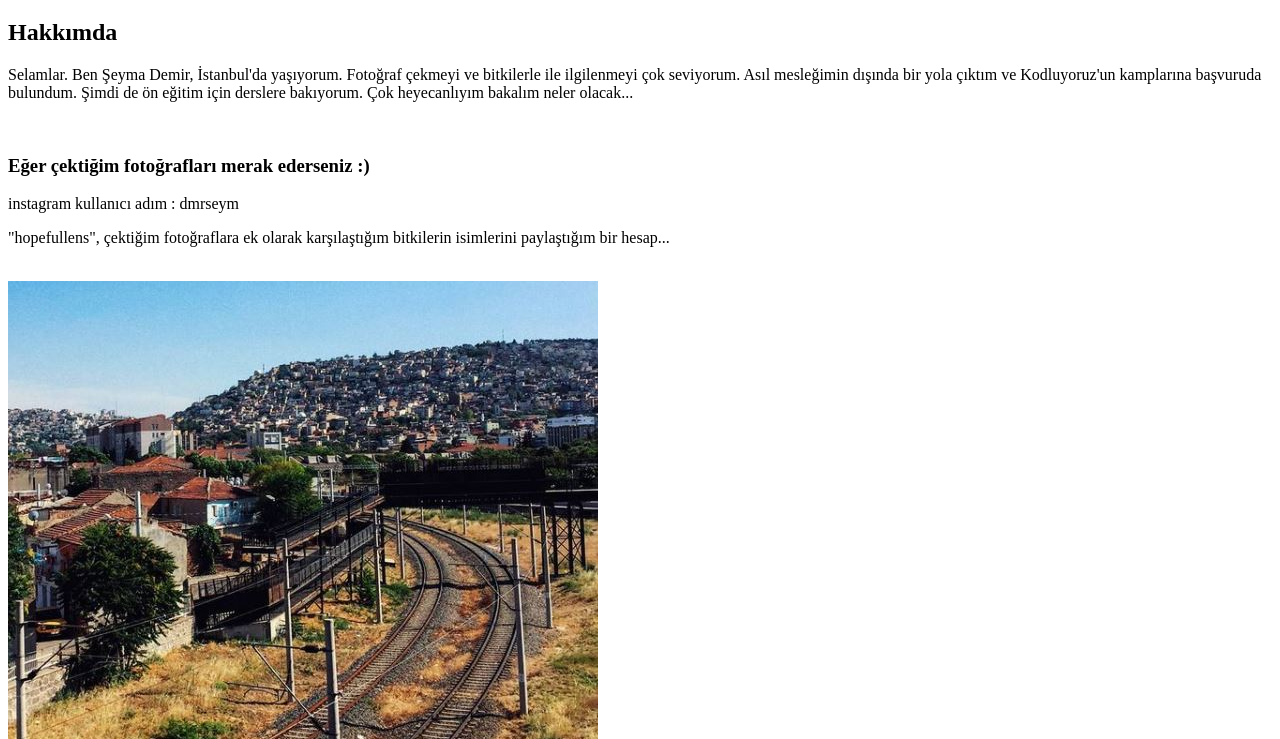
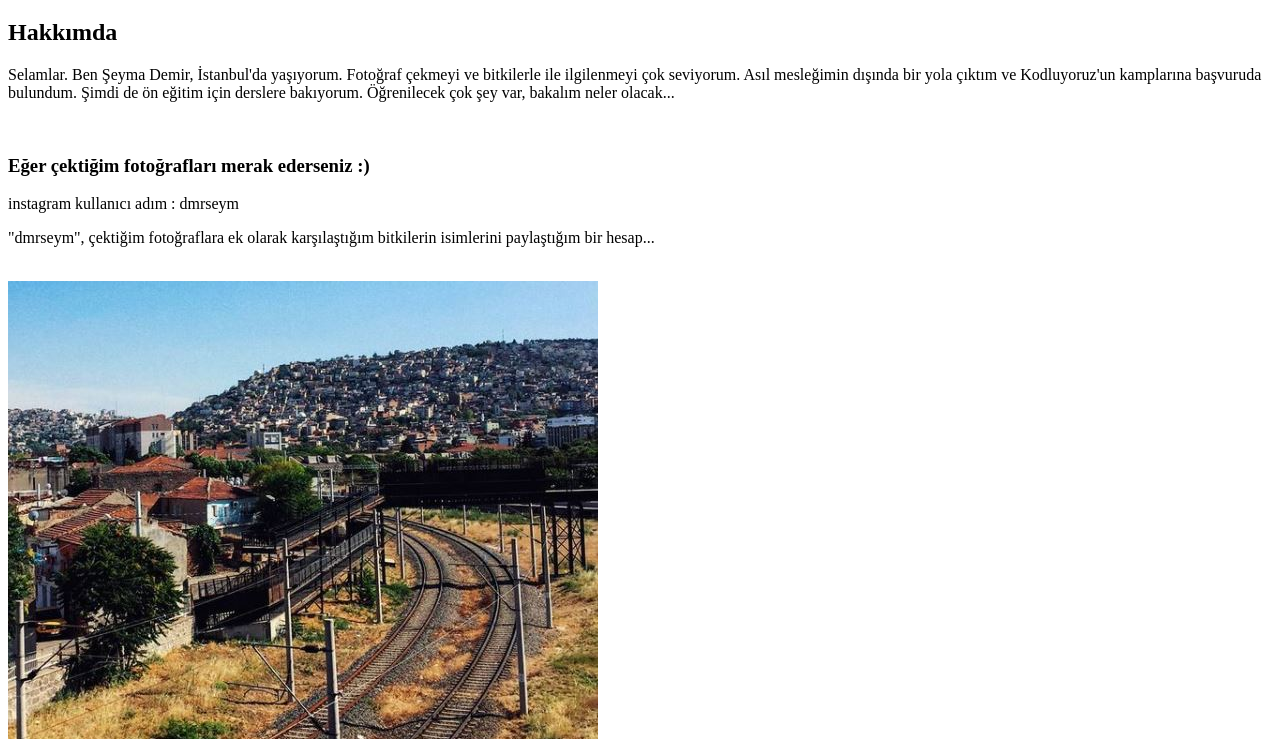
Before and after one commit to symdmr/kodluyoruz_, a plain HTML site: page kodluyoruz-frontend/index.html in a window 1280 px wide. Shown: the part 61-800 px from the top of the page. Drawn offline with Linux system fonts and the light colour scheme.

Commit message:
güncellendi

```diff
--- a/kodluyoruz-frontend/index.html
+++ b/kodluyoruz-frontend/index.html
@@ -14,14 +14,14 @@
     Selamlar. Ben Şeyma Demir, İstanbul'da yaşıyorum.
     Fotoğraf çekmeyi ve bitkilerle ile ilgilenmeyi çok seviyorum.
     Asıl mesleğimin dışında bir yola çıktım ve Kodluyoruz'un kamplarına başvuruda bulundum.
-    Şimdi de ön eğitim için derslere bakıyorum. Çok heyecanlıyım bakalım neler olacak...
+    Şimdi de ön eğitim için derslere bakıyorum. Öğrenilecek çok şey var, bakalım neler olacak...
     </p>
 
     <br>
 
     <h3>Eğer çektiğim fotoğrafları merak ederseniz :)</h3>
     <p>instagram kullanıcı adım : dmrseym </p>
-    <p>"hopefullens", çektiğim fotoğraflara ek olarak
+    <p>"dmrseym", çektiğim fotoğraflara ek olarak
     karşılaştığım bitkilerin isimlerini paylaştığım bir hesap...</p>
 
     <br>
```
